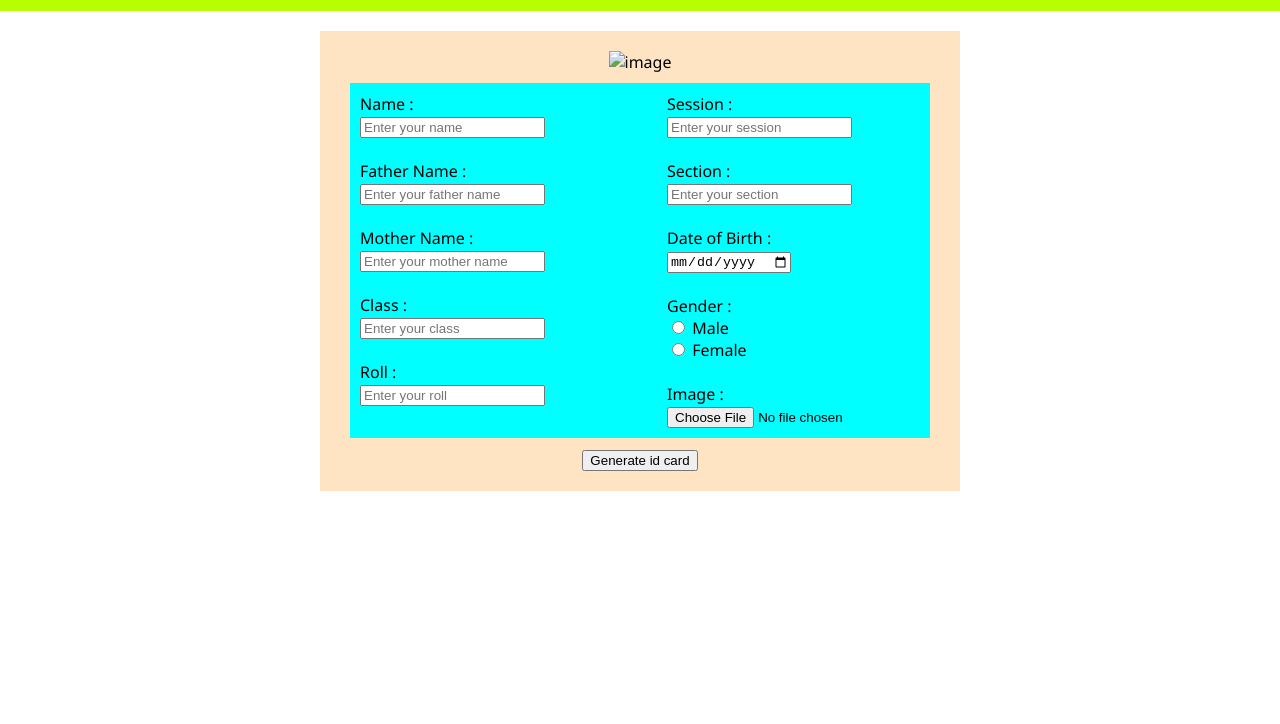
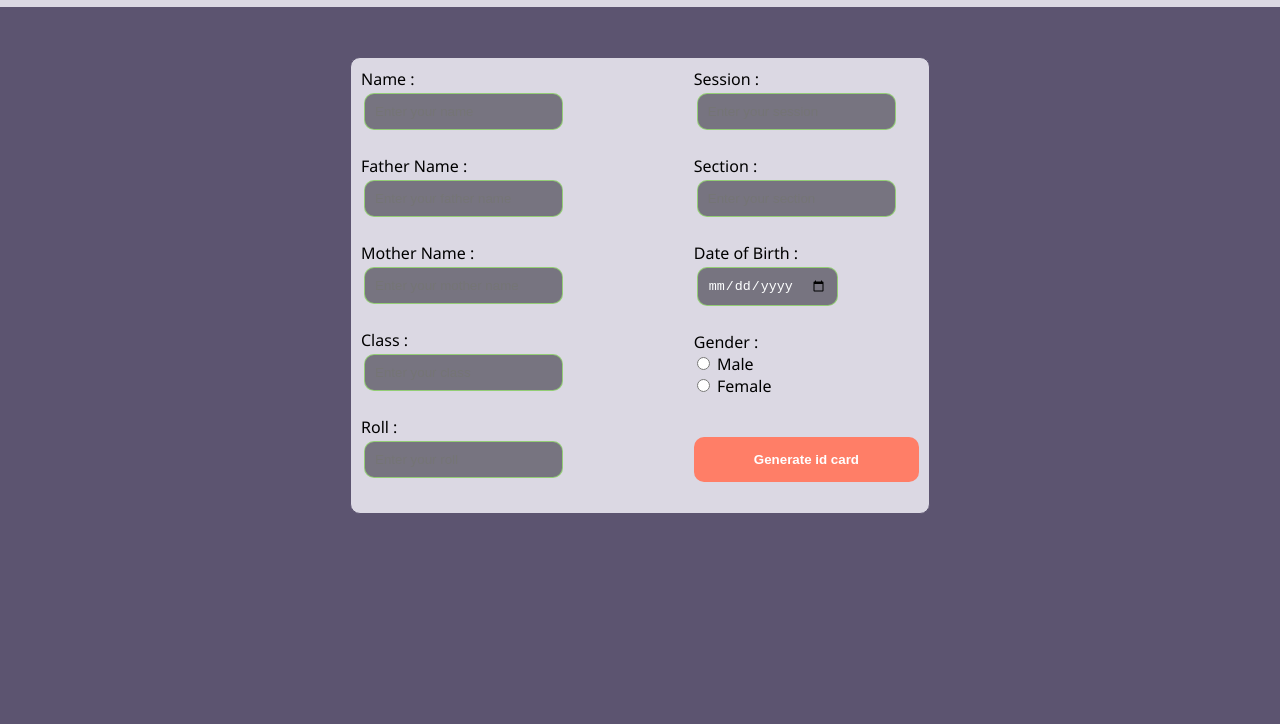
Before and after one commit to mhanik00/Id-card-generator, a plain HTML site: page index.html in a window 1280 px wide. Shown: the part 76-800 px from the top of the page. Drawn offline with Linux system fonts and the light colour scheme.

Commit message:
add css and remove image input ,image input is not working now

```diff
--- a/index.html
+++ b/index.html
@@ -12,9 +12,6 @@
     </nav>
 
     <div class="container">
-        <div class="top-img"> <img src="" alt="image" class="top-img"></div>
-
-
         <div class="id-card-container">
             <form id="id-card-form">
                 <div class="id-card-inputs">
@@ -29,7 +26,7 @@
                         <input type="text" id="motherName" placeholder="Enter your mother name"> <br><br>
 
                         <label for="class">Class :</label><br>
-                        <input type="number" id="class" placeholder="Enter your class"> <br><br>
+                        <input type="number" id="ClassNumber" placeholder="Enter your class"> <br><br>
 
                         <label for="roll">Roll :</label><br>
                         <input type="number" id="roll" placeholder="Enter your roll" required> <br><br>
@@ -51,15 +48,15 @@
                         <input type="radio" name="gender" value="male" required>
                         <label for="male">Male</label><br>
                         <input type="radio" name="gender" value="female" required>
-                        <label for="female">Female</label> <br><br>
-
-                        <label for="image">Image :</label><br>
-                        <input type="file" id="image" accept="image/*"  required>
+                        <label for="female">Female</label><br>
+                        <div class="btn"><button class="generate-btn"onclick="generateID()">Generate id card</button> </div>
+                        <!-- <label style="color: red;" for="image">image section is disable now ,<br>don't select any image :</label><br>
+                        <input type="file" id="image" accept="image/*" required> -->
                     </div>
 
                 </div>
 
-            <div class="btn"><button class="generate-btn"onclick="generateID()">Generate id card</button> </div>
+
 
 
             </form>
--- a/script.js
+++ b/script.js
@@ -1,46 +1,71 @@
-
-function generateID(){
+function generateID() {
     console.log("Generating id card");
 
-    const name = document.getElementById("name").value;
-    const fatherName = document.getElementById("fatherName").value;
-    const motherName = document.getElementById("motherName").value;
-    const Class = document.getElementById("class").value;
-    const roll = document.getElementById("roll").value;
-    const session = document.getElementById("session").value;
-    const section = document.getElementById("section").value;
-    const birthday = document.getElementById("birthday").value;
+    const Name = document.getElementById("name").value.trim();
+    name.value = "";
+
+    const FatherName = document.getElementById("fatherName").value.trim();
+    fatherName.value = "";
+
+    const MotherName = document.getElementById("motherName").value.trim();
+    motherName.value = "";
+
+    const Class = document.getElementById("ClassNumber").value;
+    ClassNumber.value = "";
+
+    if (Class <= 0) {
+        alert("Enter valid class");
+        return;
+    }
+
+    const Roll = document.getElementById("roll").value;
+    roll.value = "";
+    if (roll <= 0) {
+        alert("Enter valid roll");
+        return;
+    }
+
+    const Session = document.getElementById("session").value;
+    session.value = "";
+    if (session <= 0) {
+        alert("Enter valid session");
+        return;
+    }
+
+    const Section = document.getElementById("section").value.trim();
+    section.value = "";
+
+    const Birthday = document.getElementById("birthday").value;
+    birthday.value = "";
+
     const gender = document.querySelector('input[name="gender"]:checked').value;
-    const issueDate=new Date().toLocaleDateString();
+    const issueDate = new Date().toLocaleDateString();
+
+    const inputs = document.querySelectorAll('input');
+
     // const image = document.getElementById("image").value;
 
-
-
-    const Id= document.getElementById("idCard");
+    const Id = document.getElementById("idCard");
     Id.innerHTML = `
     <div class="generated-id-card">
-    <div class="generate-img"><div><h3>Momena Ali Biggan School</h3>Ullapara,Sirajgong <h5>Contact: 017450361744</h5></div>
+    <div class="generate-img"><div><h3>Your school Name</h3>Ullapara,Sirajgong <h5>Contact: 017450361744</h5></div>
     <img src="./images/th.jpeg" alt="image" class="generated-img"></div>
     <h4 style="text-align: center;">Id Card</h4>
     <div class=" generated-id-card-container">
-
-
     <div class="generated-id-card-details">
-    <h4>Name :<span> ${name}</span></h4>
-    <h4>Father Name :<span> ${fatherName}</span></h4>
-    <h4>Mother Name :<span> ${motherName}</span></h4>
+    <h4>Name :<span> ${Name}</span></h4>
+    <h4>Father Name :<span> ${FatherName}</span></h4>
+    <h4>Mother Name :<span> ${MotherName}</span></h4>
     <h4>Class :<span> ${Class}</span></h4>
-    <h4>Date of Birth :<span> ${birthday}</span></h4>
-
-     </div>
+    <h4>Date of Birth :<span> ${Birthday}</span></h4>
+    </div>
     <div>
-    <h4>Session :<span> ${session}</span></h4>
-    <h4>Section :<span> ${section}</span></h4>
-    <h4>Roll :<span> ${roll}</span></h4>
+    <h4>Session :<span> ${Session}</span></h4>
+    <h4>Section :<span> ${Section}</span></h4>
+    <h4>Roll :<span> ${Roll}</span></h4>
     <h4>Gender :<span> ${gender}</span></h4>
     <h4>Issue Date :<span> ${issueDate}</span></h4>
     </div>
-
     </div>
     </div>
     `;
--- a/style.css
+++ b/style.css
@@ -2,15 +2,18 @@ body{
     margin: 0;
     padding: 0;
     font-family: 'Segoe UI', Tahoma, Geneva, Verdana, sans-serif;
+    background: #5c5470;
 }
 .nav-bar{
-    background-color: rgb(183, 255, 0);
+
+    background: #dbd8e3;
     margin-top: 0%;
-    padding: 7px;
+    padding: 5px;
     text-align: center;
 }
+
 .container {
-    background-color: bisque;
+   margin-top: 0%;   /* background: #403d4aa4;  */
     max-width: 600px;
     margin: 20px auto;
     padding: 20px;
@@ -23,6 +26,14 @@ body{
 
 
 }
+input{
+    padding:10px;
+    border: solid 1px #a0fe6ea4;
+    background: #403d4aa4;
+    color: rgb(254, 255, 255);
+    border-radius: 10px;
+    margin: 3px;
+}
 
 
 
@@ -32,19 +43,29 @@ body{
     justify-content: space-between;
     margin: 10px;
     padding: 10px;
-    background-color: aqua;
+    background: #dbd8e3;
     flex-wrap: wrap;
+    border: #5c5470 solid 1px;
+    border-radius: 10px
 }
 .btn{
     text-align: center;
 }
 
-.genaret-btn{
-    padding: 5px 60px;
+.generate-btn{
+    margin-top: 40px;
+    padding: 15px 60px;
+    border-radius: 10px;
+    border: none;
+    background: #ff7e67;
+    font-weight: bold;
+    color: white;
+    cursor: pointer;
 }
 .generated-id-card{
-    background-color: black;
-    color: aquamarine;
+    background: #35495e;
+    color: white;
+
 
     max-width: 400px;
     min-height:400px;
@@ -65,6 +86,9 @@ flex-wrap: wrap;
   justify-content: space-between;
   padding-bottom: 15px;
   border-bottom: 2px solid white;
+  background: #347474;
+  padding:5px 10px;
+  border-radius: 10px;
 
 }
 /* .generated-id-card-details{
```
